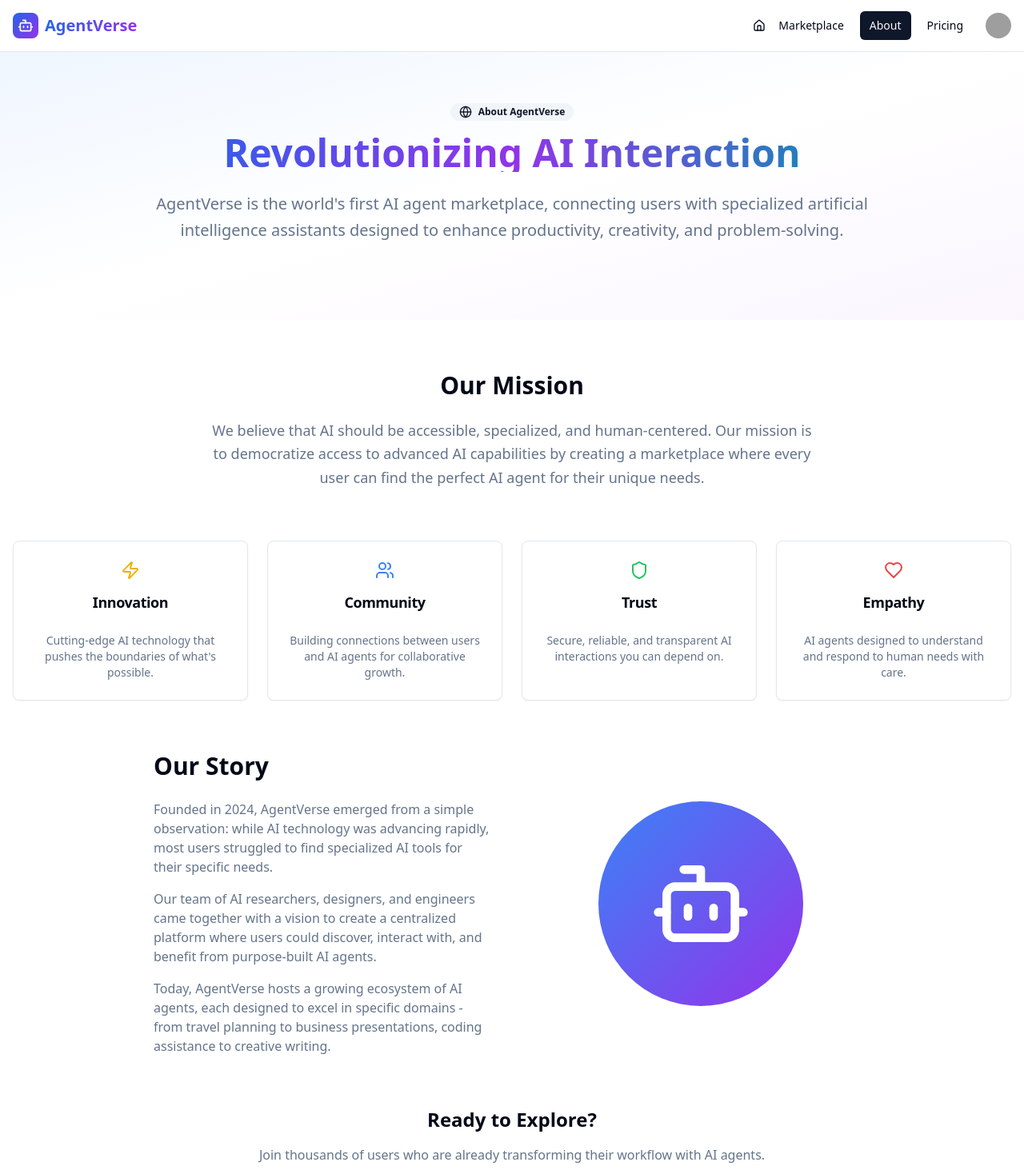
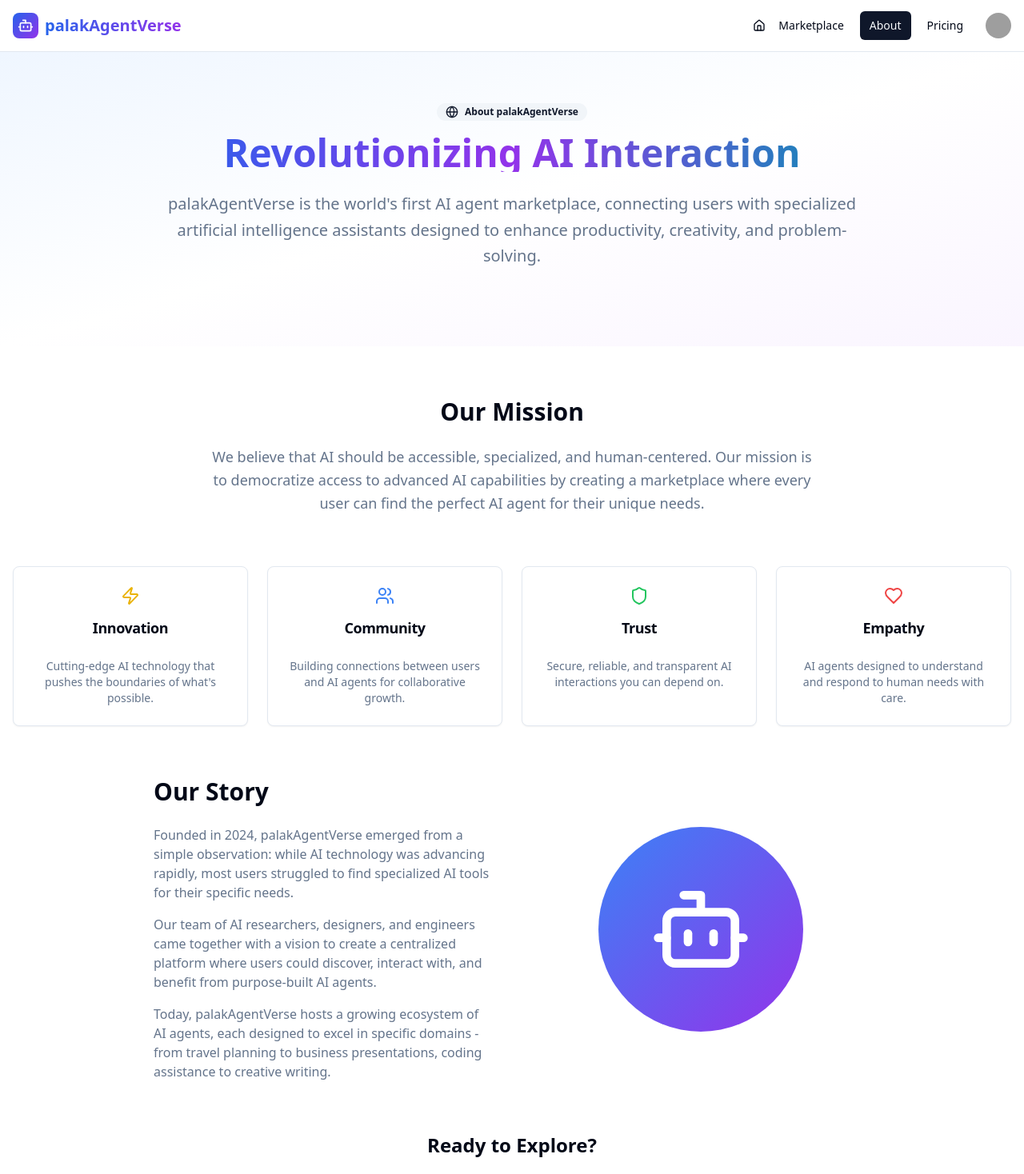
Before and after one commit to palakbatra26/agent-verse-nav, a React (Vite) app: page /about in a window 1280 px wide. Shown: the top 1468 px of the page at 80% size. Built offline with nearby package versions, Linux system fonts and the light colour scheme; grey boxes are pictures that could not be loaded.

Commit message:
Add title palakAgentVerse

```diff
--- a/index.html
+++ b/index.html
@@ -4,11 +4,11 @@
   <head>
     <meta charset="UTF-8" />
     <meta name="viewport" content="width=device-width, initial-scale=1.0" />
-    <title>AgentVerse - AI Agent Marketplace</title>
+    <title>palakAgentVerse - AI Agent Marketplace</title>
     <meta name="description" content="Discover specialized AI agents designed to supercharge your productivity. Chat with Travelly AI for travel planning and PitchDecker AI for business presentations." />
-    <meta name="author" content="AgentVerse" />
+    <meta name="author" content="palakAgentVerse" />
 
-    <meta property="og:title" content="AgentVerse - AI Agent Marketplace" />
+    <meta property="og:title" content="palakAgentVerse - AI Agent Marketplace" />
     <meta property="og:description" content="Discover specialized AI agents designed to supercharge your productivity. One click to start conversations that transform your workflow." />
     <meta property="og:type" content="website" />
     <meta property="og:image" content="https://lovable.dev/opengraph-image-p98pqg.png" />
--- a/src/components/Navbar.tsx
+++ b/src/components/Navbar.tsx
@@ -21,7 +21,7 @@ const Navbar = () => {
                 <Bot className="w-5 h-5 text-white" />
               </div>
               <span className="font-bold text-xl bg-gradient-to-r from-blue-600 to-purple-600 bg-clip-text text-transparent">
-                AgentVerse
+                palakAgentVerse
               </span>
             </Link>
           </div>
--- a/src/pages/About.tsx
+++ b/src/pages/About.tsx
@@ -41,13 +41,13 @@ const About = () => {
           <div className="max-w-4xl mx-auto text-center">
             <Badge variant="secondary" className="mb-4">
               <Globe className="w-4 h-4 mr-2" />
-              About AgentVerse
+              About palakAgentVerse
             </Badge>
             <h1 className="text-4xl md:text-5xl font-bold mb-6 bg-gradient-to-r from-blue-600 via-purple-600 to-cyan-600 bg-clip-text text-transparent">
               Revolutionizing AI Interaction
             </h1>
             <p className="text-xl text-muted-foreground mb-8 leading-relaxed">
-              AgentVerse is the world's first AI agent marketplace, connecting users with specialized
+              palakAgentVerse is the world's first AI agent marketplace, connecting users with specialized
               artificial intelligence assistants designed to enhance productivity, creativity, and problem-solving.
             </p>
           </div>
@@ -89,7 +89,7 @@ const About = () => {
               <h2 className="text-3xl font-bold mb-6">Our Story</h2>
               <div className="space-y-4 text-muted-foreground">
                 <p>
-                  Founded in 2024, AgentVerse emerged from a simple observation: while AI technology
+                  Founded in 2024, palakAgentVerse emerged from a simple observation: while AI technology
                   was advancing rapidly, most users struggled to find specialized AI tools for their
                   specific needs.
                 </p>
@@ -99,7 +99,7 @@ const About = () => {
                   benefit from purpose-built AI agents.
                 </p>
                 <p>
-                  Today, AgentVerse hosts a growing ecosystem of AI agents, each designed to excel
+                  Today, palakAgentVerse hosts a growing ecosystem of AI agents, each designed to excel
                   in specific domains - from travel planning to business presentations, coding
                   assistance to creative writing.
                 </p>
--- a/src/pages/Index.tsx
+++ b/src/pages/Index.tsx
@@ -95,7 +95,7 @@ const Index = () => {
             </div>
 
             <h1 className="text-5xl md:text-6xl font-bold mb-6 bg-gradient-to-r from-blue-600 via-purple-600 to-cyan-600 bg-clip-text text-transparent">
-              AgentVerse
+              palakAgentVerse
             </h1>
 
             <p className="text-xl md:text-2xl text-muted-foreground mb-8 leading-relaxed">
```
